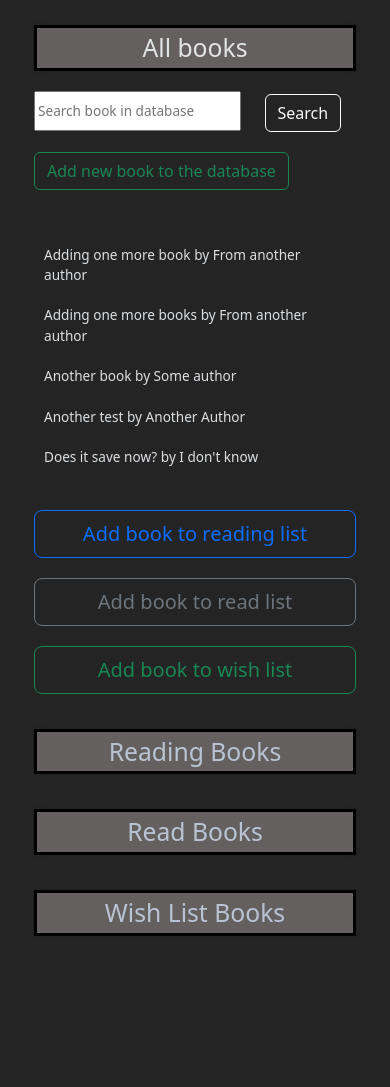
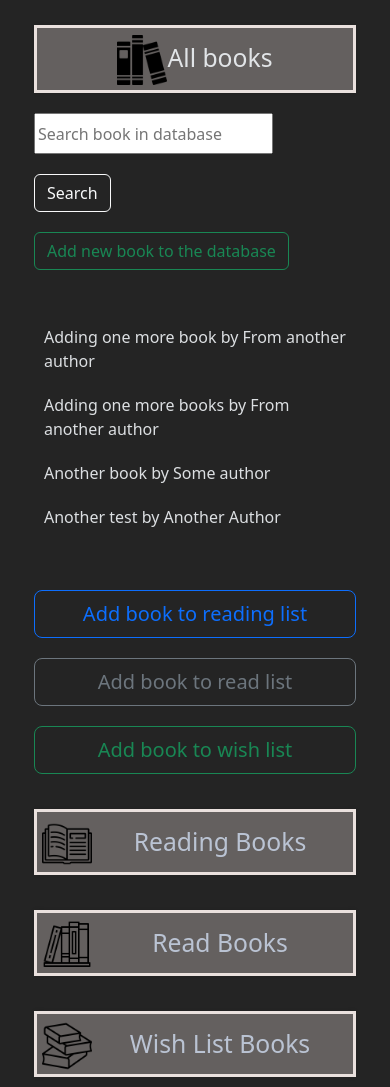
Before and after one commit to blytk/book_library, a Django app: page /my_books/ in a window 390 px wide. Shown: the part 92-1179 px from the top of the page. Before the commit the page ends 1028 px from the top, so only its background shows below. Run offline with Django 4.2, Linux system fonts and the light colour scheme; a user stored in the database is signed in; data comes from the database, SQL or seed files in the repository; both versions use the stored data as it was after the commit.

Commit message:
Style starting to look better

```diff
--- a/book_library/static/book_library/style.css
+++ b/book_library/static/book_library/style.css
@@ -20,9 +20,6 @@ h3 {
     font-size: 2em;
 }
 @media (max-width: 800px) {
-    body {
-        font-size: 0.85em;
-    }
     h3 {
         font-size: 1.25em;
     }
@@ -129,18 +126,20 @@ ul {
 
 .not-all-books-list h2, #search-div h2 {
     margin-top: 25px;
-    border: 3px solid #000000;
+    border: 3px solid rgb(234, 225, 222);
     background: rgb(100, 96, 95);
     box-shadow: 0 0 5px -1px rgba(0,0,0,0.2);
     cursor: pointer;
     vertical-align: middle;
     padding: 5px;
     text-align: center;
+    line-height: 50px;
 }
 
 .note {
     margin-bottom: 25px;
     border: 2px solid;
+    padding: 5px;
 }
 
 #search-div h2 {
@@ -153,7 +152,7 @@ ul {
 }
 
 .not-all-books-list a:hover {
-    color:rgba(32, 33, 149, 0.93)
+    color:rgba(70, 168, 233, 0.87)
 }
 
 .visible {
--- a/book_library/templates/book_library/my_books.html
+++ b/book_library/templates/book_library/my_books.html
@@ -11,7 +11,7 @@
                 <div class="col">
                     <div class="container" id="search-div">
                         {% comment %}<h2><a href="{% url 'book_library:user_list_of_books' 'all_books' %}">All books</a></h2>{% endcomment %}
-                        <h2>All books</h2>
+                        <h2><span class="float-start"></span><img src="{% static 'book_library/images/book-horizontal-stack.png' %}" height="50" width="50"></span>All books </h2>
                         <input type="search" id="search" placeholder="Search book in database">
                         <button class="btn btn-outline-light" id="search-button">Search</button>
                         <form action="{% url 'book_library:new_book' %}">
@@ -64,7 +64,7 @@
             <div class="row">
                 <div class="col">
                     <div class="container not-all-books-list" id="readingbooks-div">
-                        <h2><a href="{% url 'book_library:user_list_of_books' 'reading_books' %}">Reading Books</a></h2>
+                        <h2><a href="{% url 'book_library:user_list_of_books' 'reading_books' %}"><span class="float-start"><img src="{% static 'book_library/images/open-book.png' %}" height="50" width="50"></span>Reading Books</a></h2>
                         <ul id="readingbooksmenu">
                             {% for reading in reading_books %}
                                 <li class="my_books-li">{{ reading.book.title }}</li>
@@ -79,7 +79,7 @@
             <div class="row">
                 <div class="col">
                     <div class="container not-all-books-list" id="readbooks-div">
-                        <h2><a href="{% url 'book_library:user_list_of_books' 'read_books' %}">Read Books</a></h2>
+                        <h2><a href="{% url 'book_library:user_list_of_books' 'read_books' %}"><span class="float-start"><img src="{% static 'book_library/images/books.png' %}" height="50" width="50"></span>Read Books</a></h2>
                         <ul id="readbooksmenu">
                             {% for read in read_books %}
                                 <li class="my_books-li">{{ read.book.title }}</li>
@@ -94,7 +94,7 @@
             <div class="row">
                 <div class="col">
                     <div class="container not-all-books-list" id="wishbooks-div">
-                        <h2><a href="{% url 'book_library:user_list_of_books' 'wish_books' %}">Wish List Books</a></h2>
+                        <h2><a href="{% url 'book_library:user_list_of_books' 'wish_books' %}"><span class="float-start"><img src="{% static 'book_library/images/stack-of-books.png' %}" height="50" width="50"></span>Wish List Books</a></h2>
                         <ul id="wishlistmenu">
                             {% for wish in wish_books %}
                                 <li class="my_books-li">{{ wish.book.title }}</li>
```
Also changed, not shown: book_library/static/book_library/detail_view.js (+14 -16 lines), book_library/static/book_library/images/books.png (added), book_library/static/book_library/images/open-book.png (added), book_library/static/book_library/images/stack-of-books.png (added), db.sqlite3, 2 other files.
